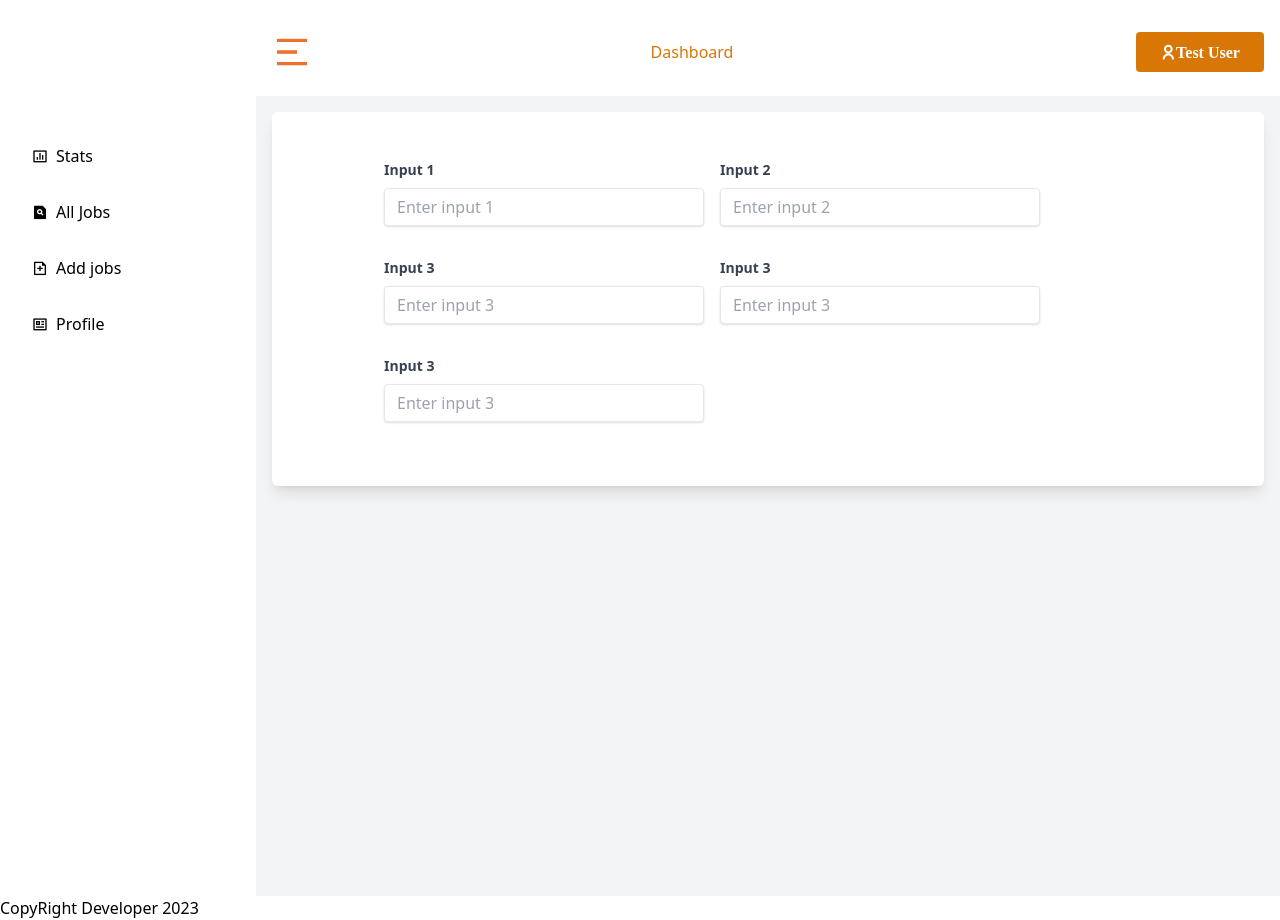
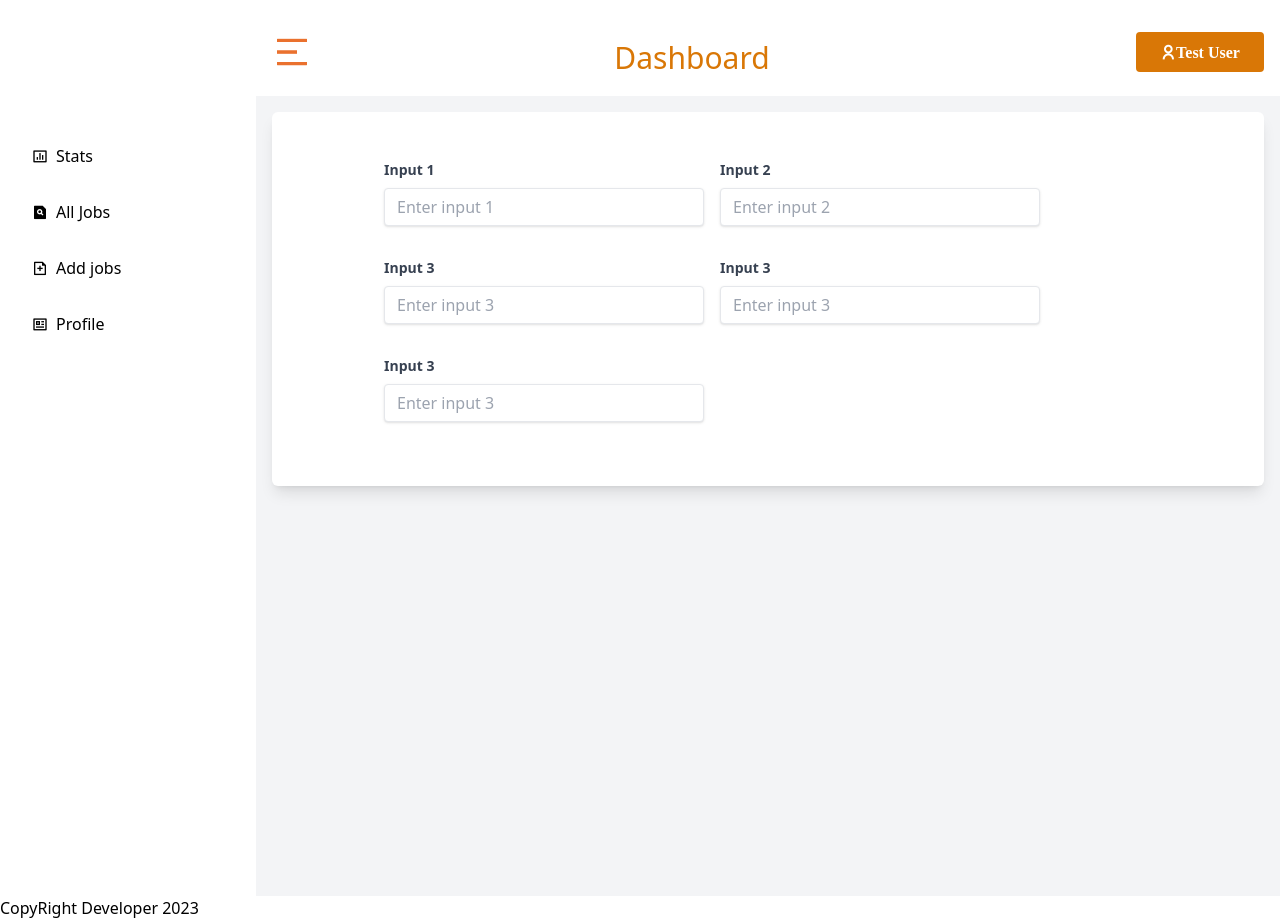
Before and after one commit to syedalirazazaidi/reacts-plays, a React (Vite) app in the folder job_app/client/: page /all-job in a window 1280 px wide. Built offline with nearby package versions, Linux system fonts and the light colour scheme.

Commit message:
changes inheader

```diff
--- a/job_app/client/src/common/layout/Navbar.tsx
+++ b/job_app/client/src/common/layout/Navbar.tsx
@@ -12,13 +12,13 @@ function Navbar() {
     <div className="flex justify-between  mt-8 -mb-4 px-4">
       <img
         className={`h-10 w-10 object-cover  rounded-full hover:cursor-pointer ease-in-out duration-300 ${
-          isOpen ? "ml-4" : "ml-64"
+          isOpen ? "ml-40" : "ml-64"
         }`}
         src={myMenu}
         onClick={() => isSetOpen(!isOpen)}
         alt="My Image"
       />
-      <p className="bg-#ffffff h-20 pt-2 mr-16 text-amber-600 font-medium ">
+      <p className="bg-#ffffff h-20 pt-2 mr-16 text-amber-600 font-medium text-3xl">
         Dashboard
       </p>
 
```
Also changed, not shown: job_app/client/src/common/pages/AddJob.tsx (+0 -16 lines).
